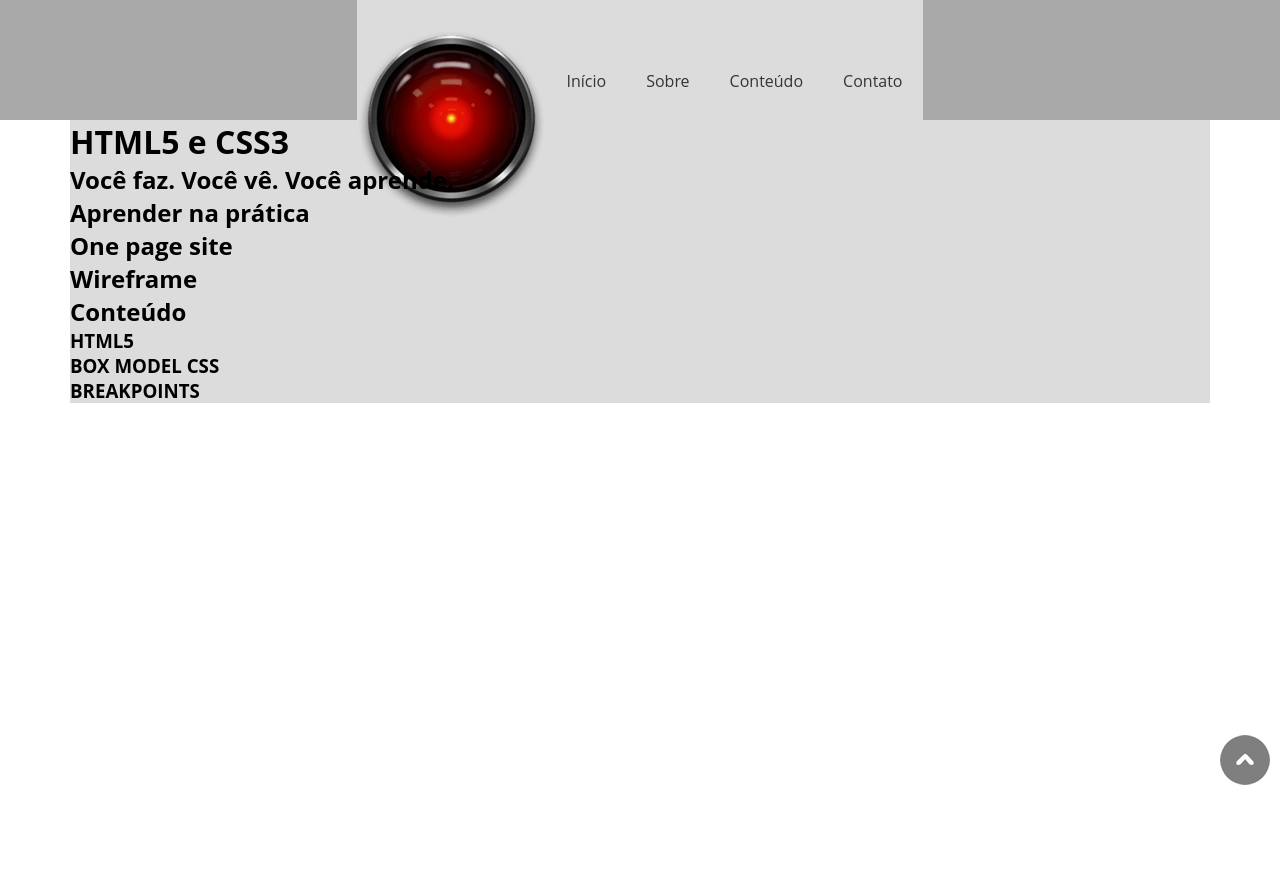
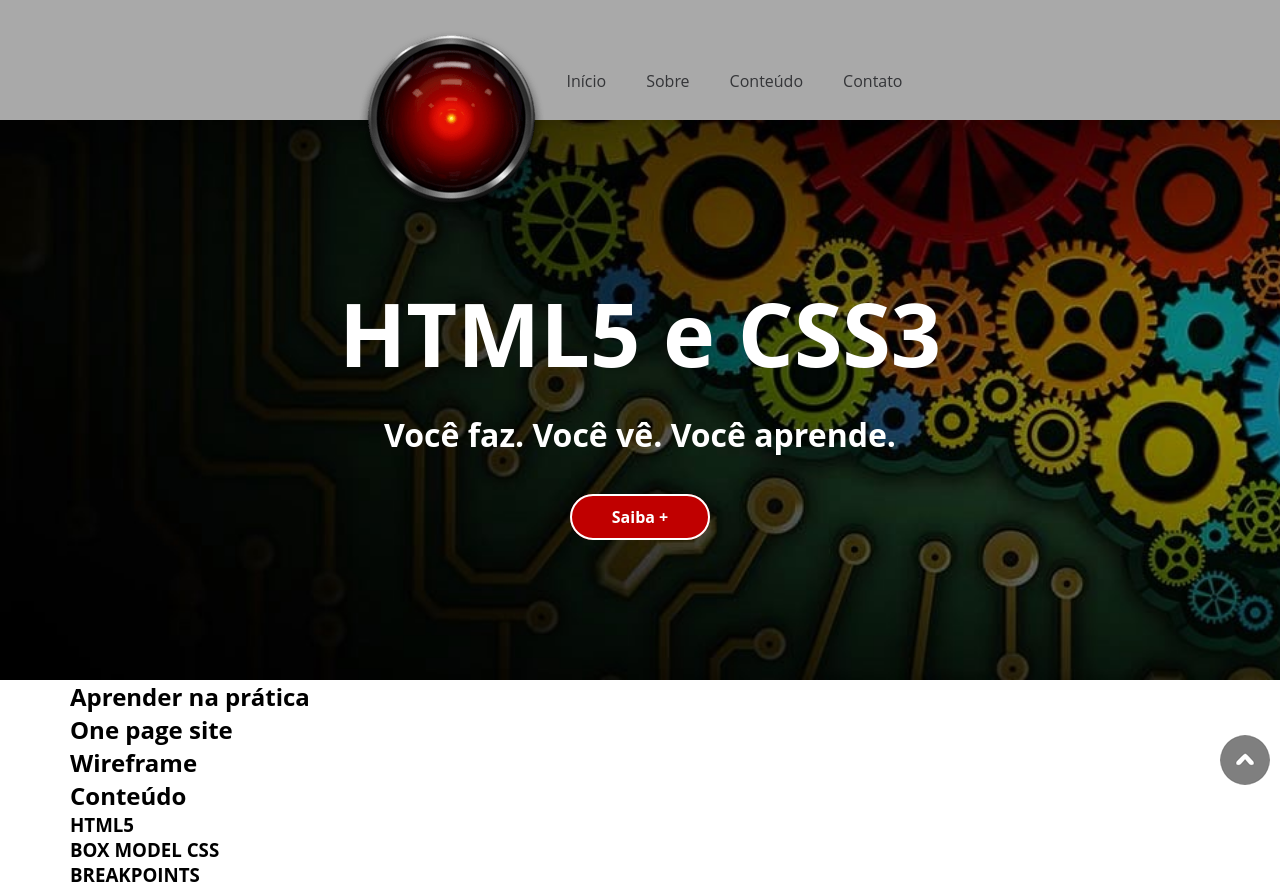
Before and after one commit to guilherme-borba/html5cc3, a plain HTML site: page index.html in a window 1280 px wide. Before the commit the page ends 800 px from the top, so only its background shows below. Drawn offline with Linux system fonts and the light colour scheme.

Commit message:
Costomizacao do botao com link

```diff
--- a/index.html
+++ b/index.html
@@ -35,6 +35,7 @@
         <div class="Container">
             <h1>HTML5 e CSS3</h1>
             <h2>Você faz. Você vê. Você aprende.</h2>
+            <a href="https://www.youtube.com/watch?v=CrG7aURwBsE" target="_blank" class="Botao">Saiba +</a>
         </div>
     </main>
 
--- a/style.css
+++ b/style.css
@@ -22,6 +22,16 @@ body {
 .Flex {
     display: flex;
     justify-content: space-between;
+}
+
+.Botao {
+    text-decoration: none;
+    color: #fff;
+    font-weight: 700;
+    background-color: #c00000;
+    padding: 10px 40px;
+    border: 2px solid #fff;
+    border-radius: 25px;
 }
 
 /* Todo do site */
@@ -79,13 +89,38 @@ nav ul li a {
     color: #fff;
 }
 
+/* Destaque */
+main {
+    height: 75vh;
+    background: url(/img/banner.jpg);
+    background-size: cover;
+    color: white;
+    display: flex;
+    flex-direction: column;
+    justify-content: center;
+    text-align: center;
+}
+
+main h1 {
+    font-size: 2.5em;
+}
+
+main h2 {
+    font-size: 1em;
+    margin: 20px 0px 50px 0px;
+}
+
 /* Smartphone Landscape */
 @media (min-width: 576px) {
 
     /* Layout */
     .Container {
         max-width: 540px;
-        background-color: #dcdcdc;
+    }
+
+    /* Destaque */
+    main h1, main h2 {
+        text-shadow: #000 0.05em 0.05em 0.05;
     }
 }
 
@@ -96,6 +131,19 @@ nav ul li a {
     .Container {
         max-width: 720px;
     }
+
+    /* Destaque */
+    main {
+        height: 45vh;
+    }
+
+    main h1 {
+        font-size:  5.5em;
+    }
+
+    main h2 {
+        font-size: 2em;
+    }
 }
 
 /* Tablet Landscape */
@@ -104,6 +152,11 @@ nav ul li a {
     /* Layout */
     .Container {
         max-width: 960px;
+    }
+
+    /* Destaque */
+    main {
+        height: 70vh;
     }
 }
 
```
